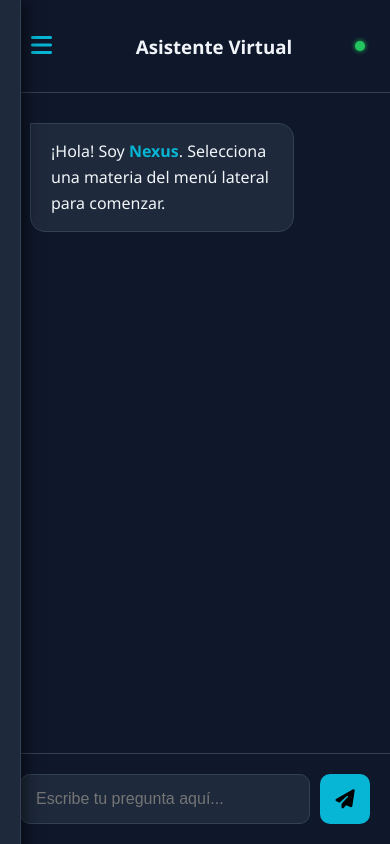
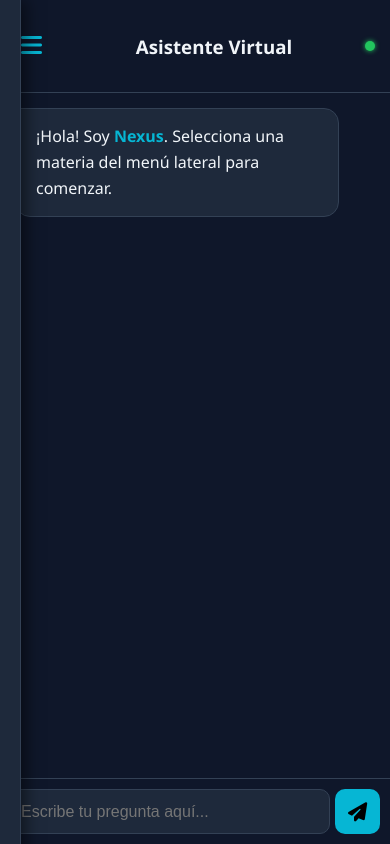
Before and after one commit to JonathanLoza-ux/nexus-academico, a Flask app: page / in a window 390 px wide. Run offline with Flask 3, Linux system fonts and the light colour scheme.

Commit message:
Add files via upload

```diff
--- a/static/css/style.css
+++ b/static/css/style.css
@@ -36,14 +36,18 @@ body {
     color: var(--text-main);
     font-family: 'Segoe UI', Tahoma, Geneva, Verdana, sans-serif;
     margin: 0;
-    height: 100vh;
-    overflow: hidden; /* Evita doble scroll */
+    /* CAMBIO AQUÍ: Usamos dvh para móviles */
+    height: 100vh;       /* Fallback para navegadores viejos */
+    height: 100dvh;      /* Altura real descontando la barra del navegador */
+    overflow: hidden;    /* Mantiene el bloqueo de scroll general */
 }
 
 /* --- LAYOUT PRINCIPAL --- */
 .app-container {
     display: flex;
+    /* CAMBIO AQUÍ: */
     height: 100vh;
+    height: 100dvh;
     width: 100%;
 }
 
@@ -360,3 +364,41 @@ a { color: var(--accent); }
         display: block;
     }
 }
+
+/* ========================================= */
+/* AJUSTES ESPECIALES PARA MÓVILES (PADDING) */
+/* ========================================= */
+@media (max-width: 768px) {
+    /* Aquí están tus reglas del menú sidebar que ya pusimos */
+
+    /* NUEVO: Ajustes para que el chat se vea bien en celular */
+    #input-area {
+        padding: 10px; /* Menos relleno para ganar espacio */
+        gap: 5px;
+    }
+
+    #input-area input {
+        padding: 10px; /* Input un poco más pequeño */
+        font-size: 16px; /* Evita que el iPhone haga zoom al escribir */
+    }
+
+    #chat-box {
+        padding: 15px; /* Menos relleno en los mensajes */
+    }
+
+    /* También podrías ajustar el tamaño de los botones en móvil si quieres */
+    #input-area button {
+        width: 45px;
+        height: 45px;
+    }
+
+    /* Ajustar el padding del header en móvil */
+    .chat-header {
+        padding: 15px 15px;
+    }
+
+    /* Reducir el ancho máximo de los mensajes en móvil */
+    .message {
+        max-width: 90%;
+    }
+}
```
